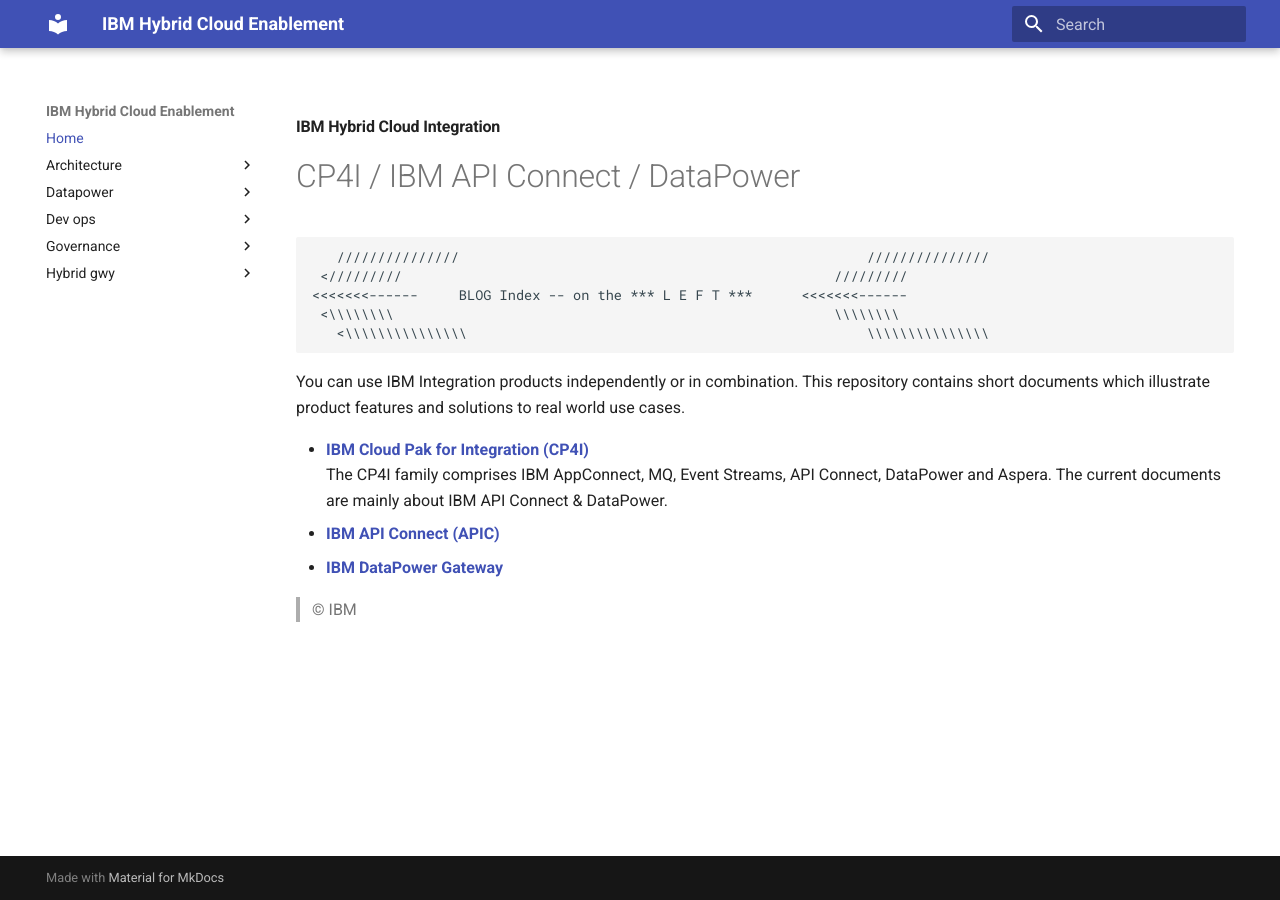
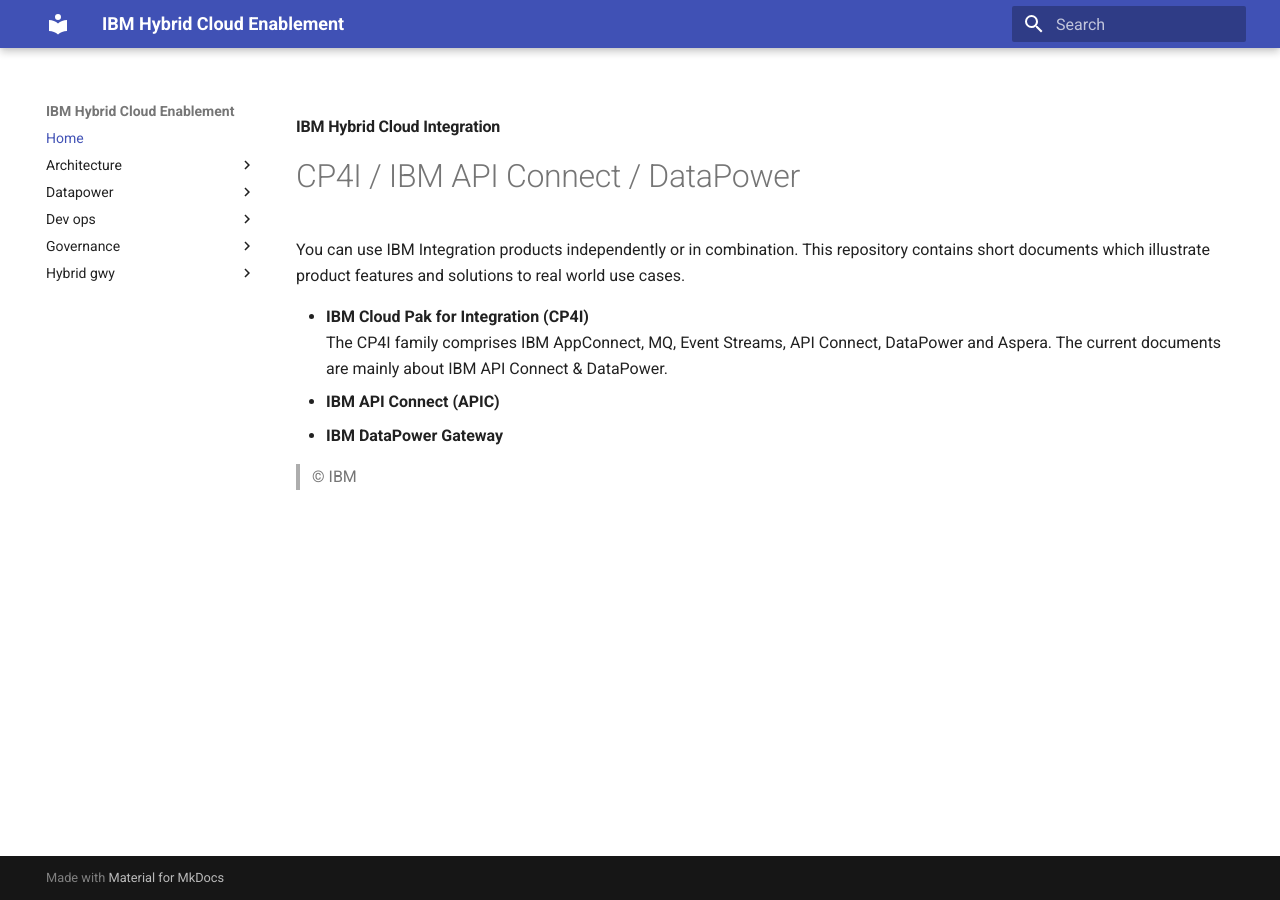
Before and after one commit to ibm-apiconnect/apic-hybrid-cloud-enablement, an MkDocs documentation site: the page built from docs-and-tools/index.md, in a window 1280 px wide. Built offline with MkDocs 1.6.1 and Material for MkDocs 9.7.7, drawn with Linux system fonts in a browser that asks for light colours.

Commit message:
Simplifiy github Pages Home

````diff
--- a/docs-and-tools/index.md
+++ b/docs-and-tools/index.md
@@ -3,20 +3,13 @@
 
 # CP4I / IBM API Connect / DataPower
 
-```
-   ///////////////                                                  ///////////////
- </////////                                                     /////////
-<<<<<<<------     BLOG Index -- on the *** L E F T ***      <<<<<<<------
- <\\\\\\\\                                                      \\\\\\\\
-   <\\\\\\\\\\\\\\\                                                 \\\\\\\\\\\\\\\
-```
 
 You can use IBM Integration products independently or in combination. This repository contains short documents which illustrate product features and solutions to real world use cases.
 
-- [**IBM Cloud Pak for Integration (CP4I)**](https://www.ibm.com/docs/en/cloud-paks/cp-integration)
+- **IBM Cloud Pak for Integration (CP4I)**
 The CP4I family comprises IBM AppConnect, MQ, Event Streams, API Connect, DataPower and Aspera. The current documents are mainly about IBM API Connect & DataPower.
-- [**IBM API Connect (APIC)**](https://www.ibm.com/docs/en/api-connect)
-- [**IBM DataPower Gateway**](https://www.ibm.com/docs/en/datapower-gateway)
+- **IBM API Connect (APIC)**
+- **IBM DataPower Gateway**
 
 
 >  &copy; IBM
````
